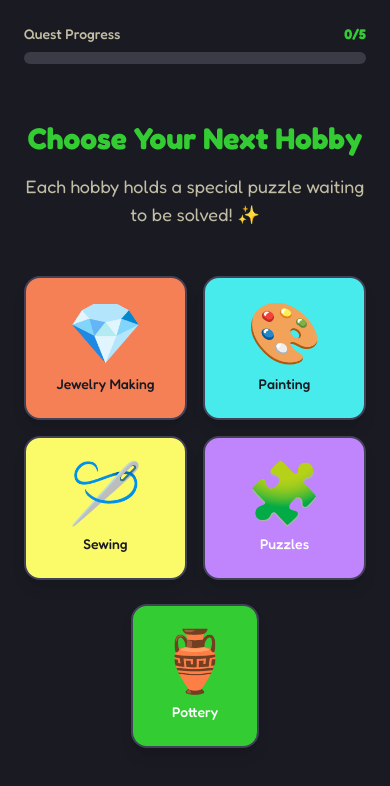
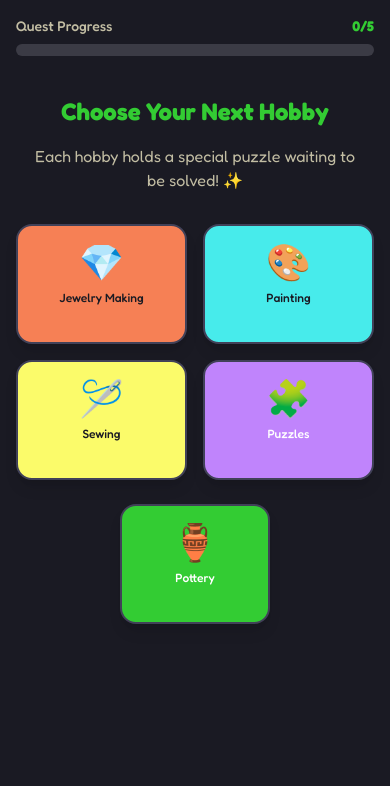
Before and after one commit to lucaradio24/hobbyquest-gift-adventure, a React (Vite) app: page / in a window 390 px wide. Both pictures are taken after a click on the button "Start Adventure". Shown: the top 786 px of the page. Built offline with nearby package versions, Linux system fonts and the light colour scheme.

Commit message:
Adjust layout for mobile
Make the site mobile-friendly and center the pottery card to match other card sizes.

```diff
--- a/src/components/HobbyIcon.tsx
+++ b/src/components/HobbyIcon.tsx
@@ -30,17 +30,18 @@ export const HobbyIcon = ({
       onClick={onClick}
       disabled={disabled}
       className={cn(
-        "hobby-icon group flex flex-col items-center p-6 rounded-2xl shadow-lg",
+        "hobby-icon group flex flex-col items-center p-4 sm:p-6 rounded-2xl shadow-lg",
         "focus:outline-none focus:ring-4 focus:ring-ring/20",
         "disabled:opacity-50 disabled:cursor-not-allowed",
+        "min-h-[120px] sm:min-h-[140px]", // Ensures consistent height
         colorClasses[color],
         className
       )}
     >
-      <div className="text-6xl mb-3 group-hover:animate-bounce-gentle">
+      <div className="text-4xl sm:text-6xl mb-2 sm:mb-3 group-hover:animate-bounce-gentle">
         {icon}
       </div>
-      <span className="font-medium text-sm text-center">
+      <span className="font-medium text-xs sm:text-sm text-center leading-tight">
         {label}
       </span>
     </button>
--- a/src/pages/HobbySelect.tsx
+++ b/src/pages/HobbySelect.tsx
@@ -17,19 +17,19 @@ const hobbies = [
 
 export const HobbySelect = ({ onHobbySelect, completedHobbies, currentProgress }: HobbySelectProps) => {
   return (
-    <div className="min-h-screen p-6 pb-20">
+    <div className="min-h-screen p-4 sm:p-6 pb-20">
       {/* Progress Bar */}
-      <div className="fixed top-6 left-6 right-6 z-10">
+      <div className="fixed top-4 sm:top-6 left-4 sm:left-6 right-4 sm:right-6 z-10">
         <ProgressBar current={currentProgress} total={5} />
       </div>
 
       {/* Main Content */}
-      <div className="pt-24 max-w-2xl mx-auto">
-        <div className="text-center mb-12">
-          <h1 className="text-3xl font-bold text-primary mb-4 font-fredoka">
+      <div className="pt-20 sm:pt-24 max-w-2xl mx-auto">
+        <div className="text-center mb-8 sm:mb-12">
+          <h1 className="text-2xl sm:text-3xl font-bold text-primary mb-4 font-fredoka">
             Choose Your Next Hobby
           </h1>
-          <p className="text-muted-foreground text-lg">
+          <p className="text-muted-foreground text-base sm:text-lg px-4">
             Each hobby holds a special puzzle waiting to be solved! ✨
           </p>
         </div>
@@ -37,7 +37,7 @@ export const HobbySelect = ({ onHobbySelect, completedHobbies, currentProgress }
         {/* Hobby Grid - 4 on top, 1 centered below */}
         <div className="space-y-6">
           {/* First row - 4 hobbies */}
-          <div className="grid grid-cols-2 gap-4">
+          <div className="grid grid-cols-2 gap-4 sm:gap-6">
             {hobbies.slice(0, 4).map((hobby) => {
               const isCompleted = completedHobbies.includes(hobby.id);
               const isDisabled = isCompleted;
@@ -56,8 +56,9 @@ export const HobbySelect = ({ onHobbySelect, completedHobbies, currentProgress }
             })}
           </div>
 
-          {/* Second row - 1 hobby centered */}
+          {/* Second row - 1 hobby centered with same size as others */}
           <div className="flex justify-center">
+            <div className="w-1/2 max-w-[150px]">
               {hobbies.slice(4).map((hobby) => {
                 const isCompleted = completedHobbies.includes(hobby.id);
                 const isDisabled = isCompleted;
@@ -70,10 +71,11 @@ export const HobbySelect = ({ onHobbySelect, completedHobbies, currentProgress }
                     color={hobby.color}
                     onClick={() => !isDisabled && onHobbySelect(hobby.id)}
                     disabled={isDisabled}
-                  className={`relative ${isCompleted ? 'animate-pixel-glow' : ''} w-32`}
+                    className={`relative ${isCompleted ? 'animate-pixel-glow' : ''} w-full`}
                   />
                 );
               })}
+            </div>
           </div>
         </div>
 
--- a/src/pages/PuzzleScreen.tsx
+++ b/src/pages/PuzzleScreen.tsx
@@ -85,9 +85,9 @@ export const PuzzleScreen = ({ hobby, onBack, onComplete, currentProgress }: Puz
   };
 
   return (
-    <div className="min-h-screen p-6">
+    <div className="min-h-screen p-4 sm:p-6">
       {/* Progress Bar */}
-      <div className="fixed top-6 left-6 right-6 z-10">
+      <div className="fixed top-4 sm:top-6 left-4 sm:left-6 right-4 sm:right-6 z-10">
         <ProgressBar current={currentProgress} total={5} />
       </div>
 
@@ -96,33 +96,33 @@ export const PuzzleScreen = ({ hobby, onBack, onComplete, currentProgress }: Puz
         onClick={onBack}
         variant="ghost"
         size="sm"
-        className="fixed top-20 left-6 z-10"
+        className="fixed top-16 sm:top-20 left-4 sm:left-6 z-10"
       >
         <ArrowLeft className="w-4 h-4 mr-2" />
         Back
       </Button>
 
       {/* Main Content */}
-      <div className="pt-32 max-w-lg mx-auto">
-        <Card className="p-8 text-center space-y-8 shadow-xl">
+      <div className="pt-28 sm:pt-32 max-w-lg mx-auto px-4">
+        <Card className="p-6 sm:p-8 text-center space-y-6 sm:space-y-8 shadow-xl">
           {/* Emoji Display */}
-          <div className="text-6xl space-x-2">
+          <div className="text-5xl sm:text-6xl space-x-2">
             {puzzle.emoji}
           </div>
 
           {/* Riddle */}
           <div className="space-y-4">
-            <h2 className="text-xl font-bold text-primary font-fredoka">
+            <h2 className="text-lg sm:text-xl font-bold text-primary font-fredoka">
               Solve the Riddle
             </h2>
-            <p className="text-lg text-foreground leading-relaxed">
+            <p className="text-base sm:text-lg text-foreground leading-relaxed px-2">
               {puzzle.riddle}
             </p>
           </div>
 
           {/* Hint */}
-          <div className="bg-muted p-4 rounded-xl">
-            <p className="text-sm text-muted-foreground font-medium">
+          <div className="bg-muted p-3 sm:p-4 rounded-xl">
+            <p className="text-xs sm:text-sm text-muted-foreground font-medium">
               💡 {puzzle.hint}
             </p>
           </div>
```
Lines whose indentation alone changed are shown as unchanged.
